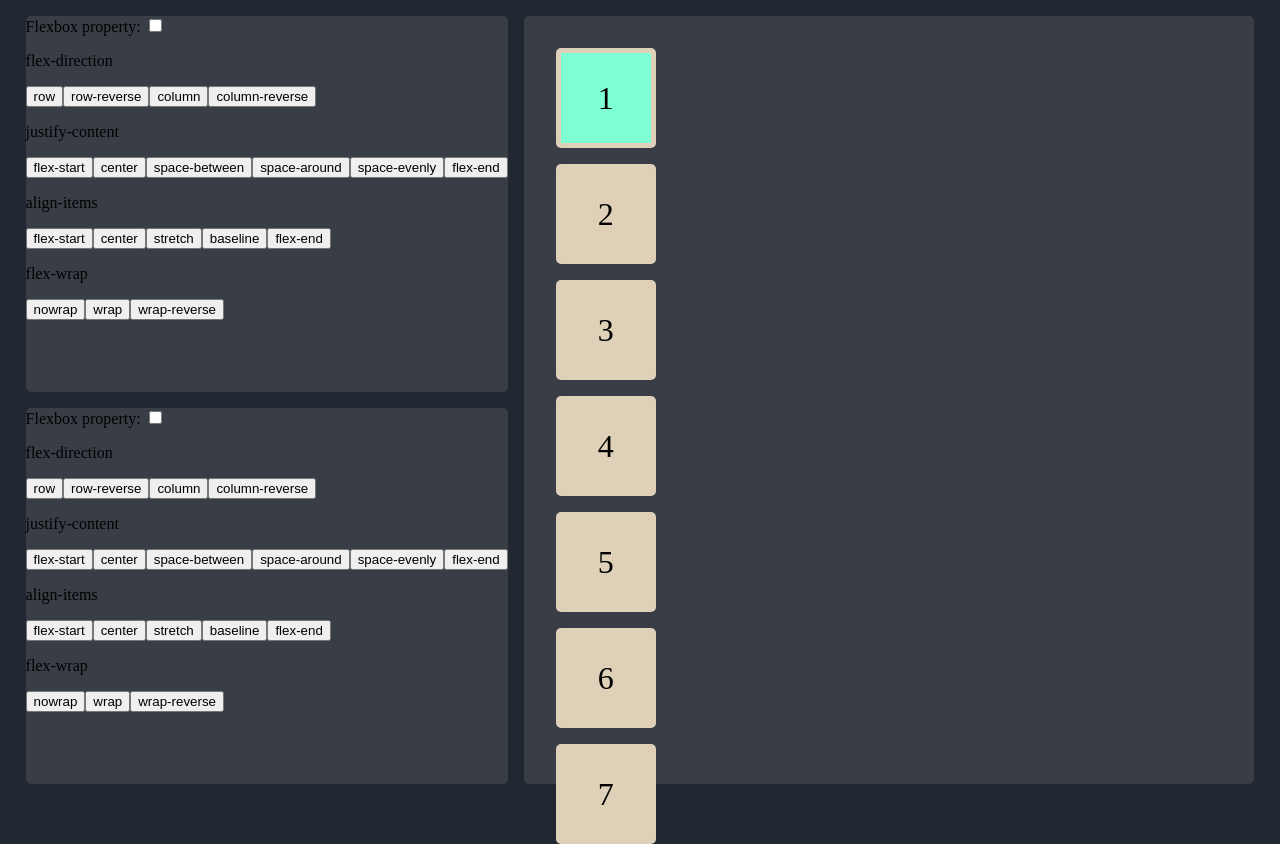
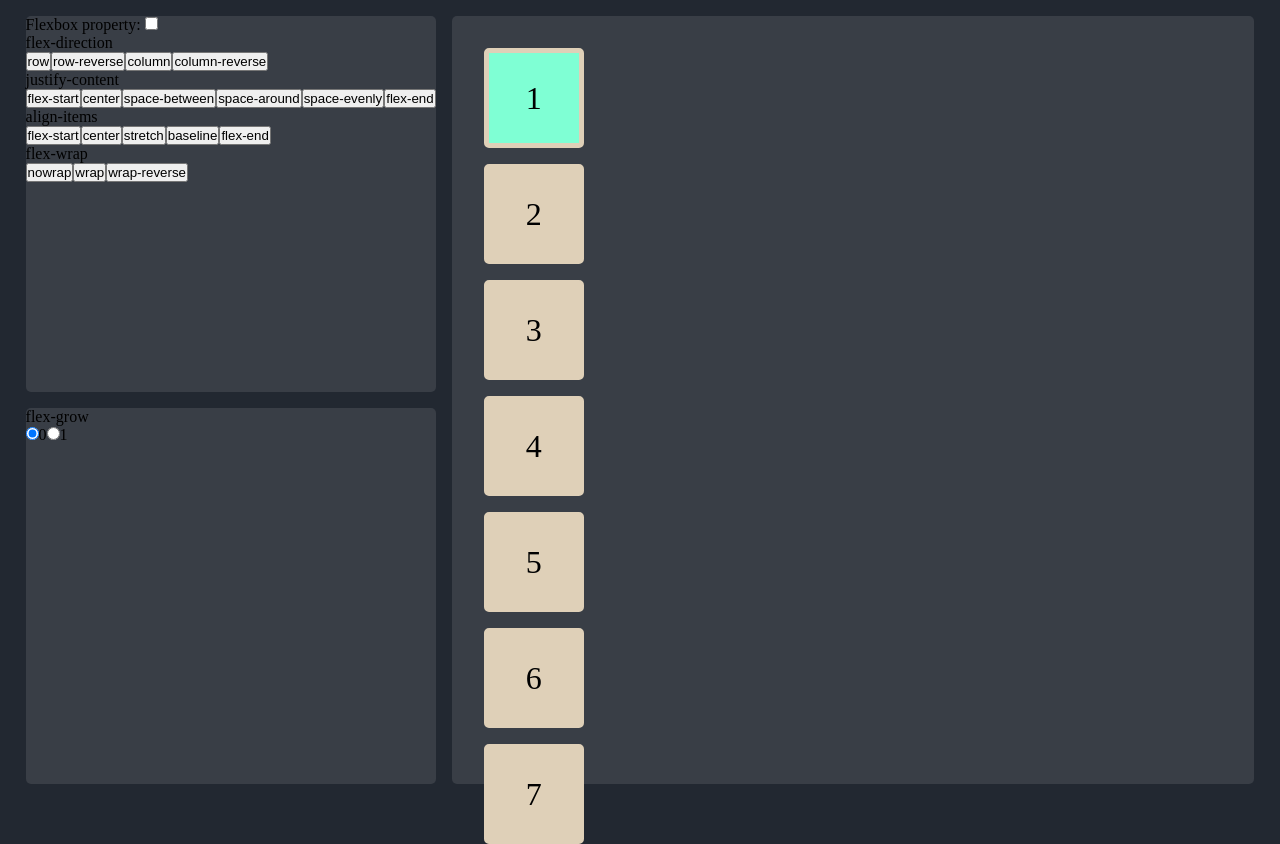
Before and after one commit to Jnwyk/display-tutorial, a React (Vite) app: page / in a window 1280 px wide. Built offline with nearby package versions, Linux system fonts and the light colour scheme.

Commit message:
add radio button

```diff
--- a/src/App.jsx
+++ b/src/App.jsx
@@ -1,6 +1,7 @@
 import { useState } from 'react';
 import BlockContainer from './BlockContainer';
 import ContainerProperties from './ContainerProperties';
+import ChildProperties from './ChildProperties';
 
 export default function App() {
   const [flexboxProperties, setFlexboxProperties] = useState({
@@ -10,6 +11,10 @@ export default function App() {
     alignItems: 'flex-start',
     flexWrap: 'flex-direction',
   });
+  const [flexboxChildProperties, setFlexboxChildProperties] = useState({
+    order: '0',
+    flexGrow: 0
+  })
 
   const handlePropertyValueChange = (property, value) => {
     switch (property) {
@@ -47,14 +52,24 @@ export default function App() {
     }
   };
 
+  const handleChildPropertyValueChange = (property, value) => {
+    switch(property){
+      case 'flex-grow':
+        setFlexboxChildProperties((prevValue) => ({
+          ...prevValue,
+          flexGrow: value
+        }))
+    }
+  }
+
   return (
     <div className="general__container">
       <div className="properties__container">
         <ContainerProperties
           handleOnPropertyValueChange={handlePropertyValueChange}
         />
-        <ContainerProperties
-          handleOnPropertyValueChange={handlePropertyValueChange}
+        <ChildProperties
+          handleOnPropertyValueChange={handleChildPropertyValueChange}
         />
       </div>
       <BlockContainer flexboxContainerProperties={flexboxProperties} />
--- /dev/null
+++ b/src/ChildProperties.jsx
@@ -0,0 +1,25 @@
+import { useState } from "react";
+import RadioInput from "./RadioInput";
+import Selector from "./Selector";
+
+export default function ChildProperties({handleOnPropertyValueChange}){
+
+    const [checkedRadioInput, setCheckedRadioInput] = useState("0")
+
+    const handlleRadioInputChange = (value) => {
+        setCheckedRadioInput(value);
+        handleOnPropertyValueChange('flex-grow', value);
+    }
+
+    return(
+        <div className="container_properties__container">
+            <div>
+                <p>flex-grow</p>
+                <div name="flex-grow">
+                    <RadioInput name={'flex-grow'} label={0} value={0} checked={checkedRadioInput} onRadioInputChange={handlleRadioInputChange}/>
+                    <RadioInput name={'flex-grow'} label={1} value={1} checked={checkedRadioInput} onRadioInputChange={handlleRadioInputChange}/>
+                </div>
+            </div>
+        </div>
+    )
+}
--- /dev/null
+++ b/src/RadioInput.jsx
@@ -0,0 +1,8 @@
+export default function RadioInput({name, label, checked, value, onRadioInputChange}){
+    return (
+        <>
+            <input type="radio" name={name} checked={checked == value} onChange={() => onRadioInputChange(value)}/>
+            <label htmlFor={name}>{label}</label>
+        </>
+    )
+}
--- a/src/index.css
+++ b/src/index.css
@@ -1,5 +1,7 @@
 * {
   box-sizing: border-box;
+    margin: 0;
+  padding: 0;
 }
 
 html {
@@ -35,7 +37,7 @@ html {
   padding: 16px;
   border-radius: 5px;
   flex-grow: 1;
-  gap: 16px;
+  /* gap: 16px; */
 }
 
 .block__container {
@@ -46,7 +48,8 @@ html {
   background-color: #dfd0b8;
   border-radius: 5px;
   margin: 16px;
-  height: 100px;
+  min-height: 100px;
+  min-width: 100px;
   width: 100px;
   font-size: 32px;
 }
```
